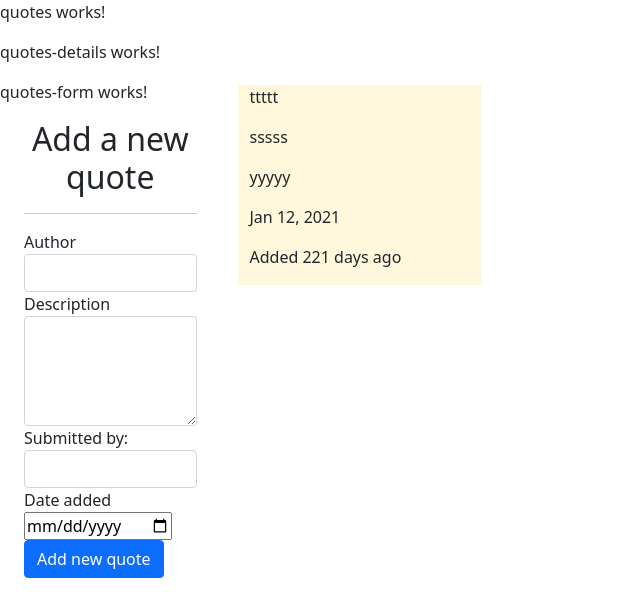
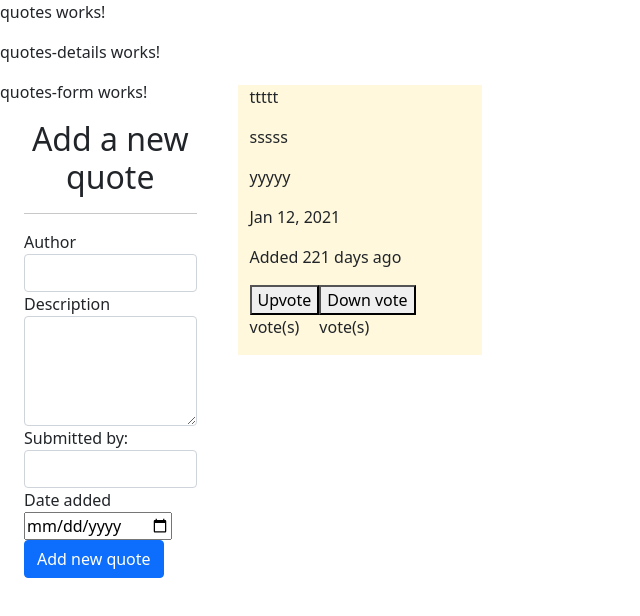
Before and after one commit to wanjugu96/Quotes-App, an Angular app: page / in a window 1280 px wide. Shown: the top 616 px of the page, without its empty margins (0-640 px from the left). Built offline with nearby package versions, Linux system fonts and the light colour scheme.

Commit message:
adding downvote and upvote

```diff
--- a/src/app/quotes-details/quotes-details.component.css
+++ b/src/app/quotes-details/quotes-details.component.css
@@ -2,3 +2,7 @@
     background-color: cornsilk;
     margin: 5px;
 }
+
+.upvotes {
+    float: left;
+}
--- a/src/app/quotes-details/quotes-details.component.html
+++ b/src/app/quotes-details/quotes-details.component.html
@@ -13,6 +13,16 @@
                 <p>{{quote.submitby}}</p>
                 <p>{{quote.addeddate|date}}</p>
                 <p>Added {{quote.addeddate|dateCount}} days ago</p>
+
+                <div class="upvotes">
+                    <button (click)="upvote">Upvote</button>
+                    <p>{{upvotes}}vote(s)</p>
+                </div>
+                <div class="downvotes">
+                    <button (click)="downvote">Down vote</button>
+                    <p>{{upvotes}}vote(s)</p>
+                </div>
+                <!-- {{downvotes}} -->
                 <!-- <p>{{quotesarr}}</p> -->
             </div>
         </div>
--- a/src/app/quotes-form/quotes-form.component.html
+++ b/src/app/quotes-form/quotes-form.component.html
@@ -29,6 +29,6 @@
             <input type='date' id="dateadded" required [(ngModel)]="newQuote.addeddate" name="addeddate">
 
         </div>
-        <button type="submit" class="btn btn-primary"  (click)="clearForm()" >Add new quote</button>
+        <button type="submit" class="btn btn-primary" >Add new quote</button>
     </form>
 </div>
--- a/src/app/quotes-form/quotes-form.component.ts
+++ b/src/app/quotes-form/quotes-form.component.ts
@@ -13,7 +13,7 @@ newQuote= new Quotes(0,"","","",new Date());
 
  @Output() addQuote=new EventEmitter<Quotes>();
 
-  quoteData!: NgForm;
+
 
  submitQuote(data: { author: string; quotedetails: string; submitby: string; addeddate: Date;}){
 
@@ -29,12 +29,14 @@ alert(`Entered author is ${data.author}`)
 
 
  }
- clearForm() {
-  this.quoteData.reset();
- }
+
   constructor() { }
 
   ngOnInit(): void {
   }
 
 }
+
+  function quotesarr(quotesarr: any) {
+    throw new Error('Function not implemented.');
+  }
```
